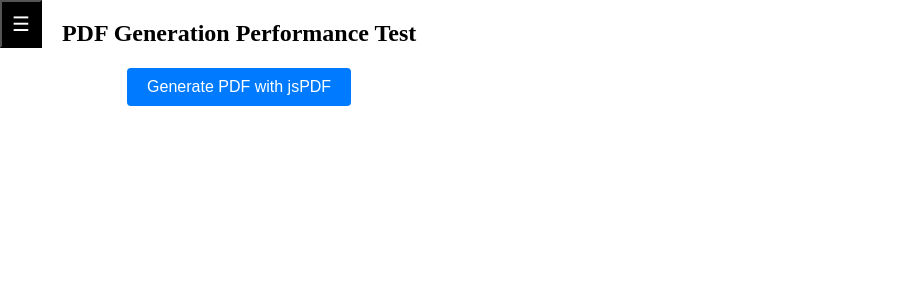
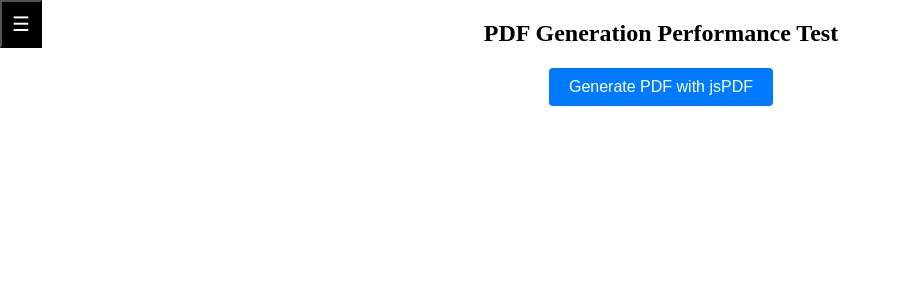
Before and after one commit to wei30172/angular-v9-template, an Angular app: page /pdf-test in a window 1280 px wide. Shown: the top 300 px of the page, without its empty margins (0-902 px from the left). Built offline with nearby package versions, Linux system fonts and the light colour scheme.

Commit message:
update content display

```diff
--- a/src/app/app.component.scss
+++ b/src/app/app.component.scss
@@ -3,6 +3,8 @@
 }
 
 .content {
+  width: 100%;
+  min-height: 100vh;
   box-sizing: border-box;
   transition: margin-left 0.3s ease, width 0.3s ease;
   padding: 0 20px;
```
